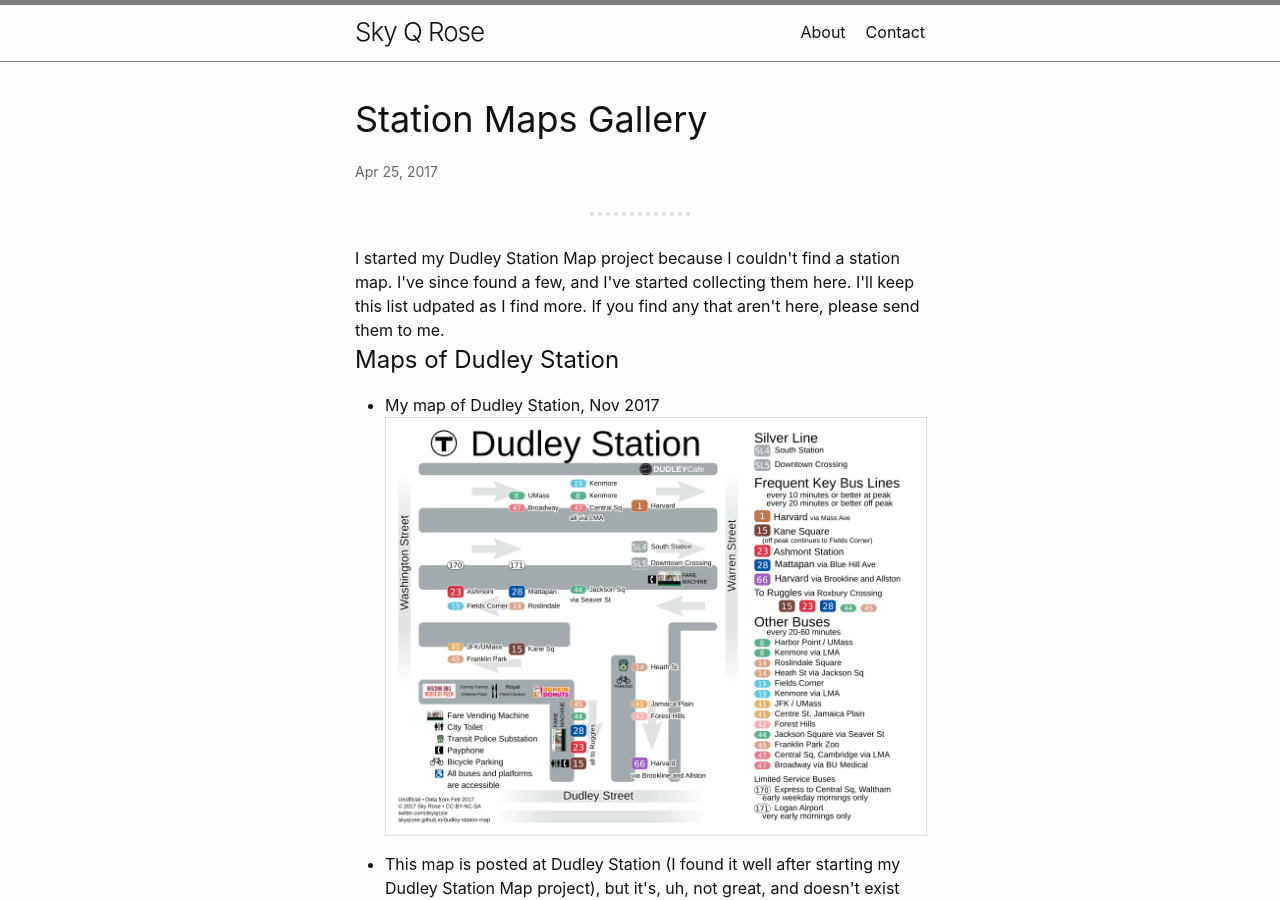
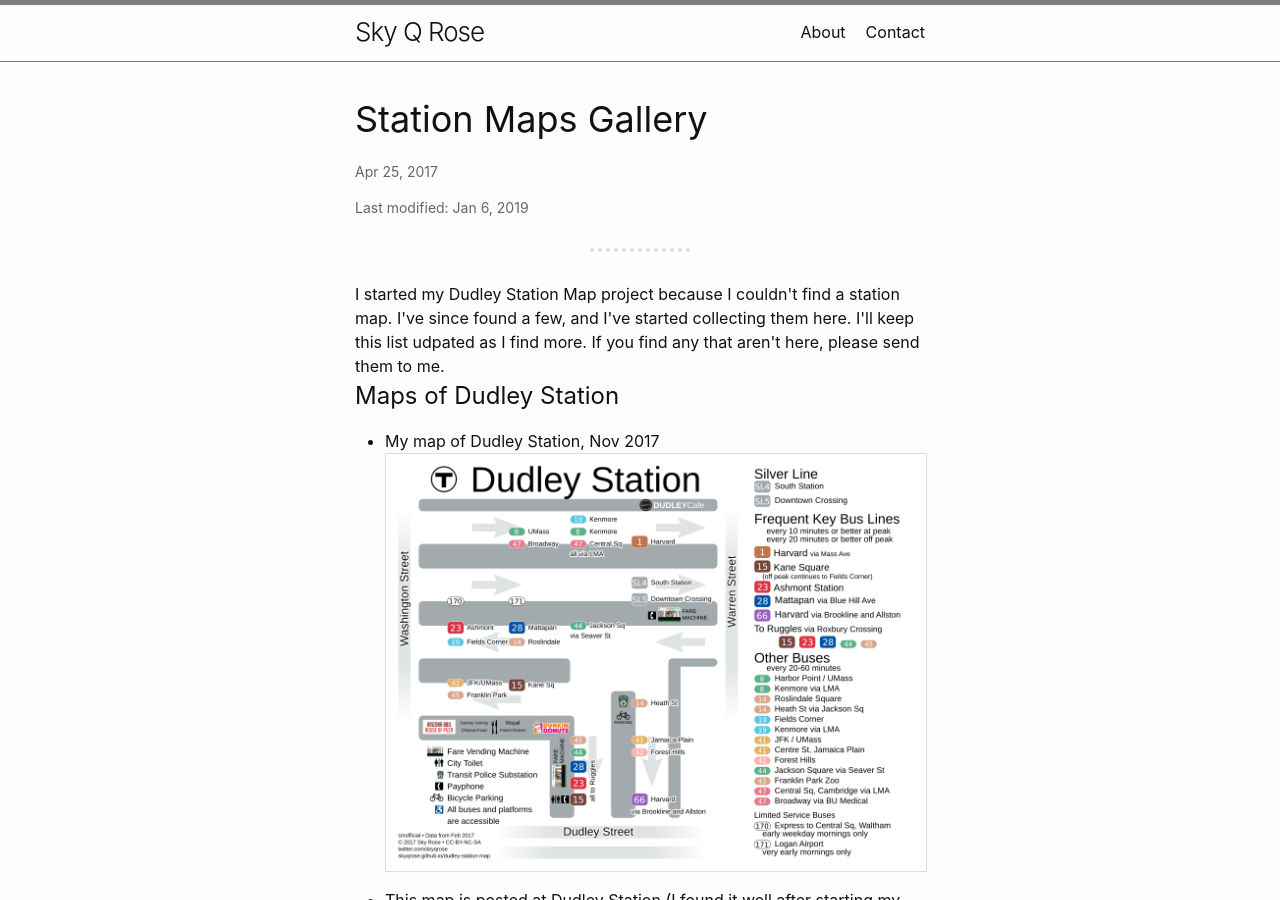
Before and after one commit to skyqrose/skyqrose, a Jekyll site: the page built from _posts/2017-04-25-station-maps-gallery.html, in a window 1280 px wide and 900 px high. Built offline with Jekyll 4.4.1, drawn with Linux system fonts in a browser that asks for light colours.

Commit message:
show last modified in post meta

```diff
--- a/_layouts/post.html
+++ b/_layouts/post.html
@@ -5,14 +5,29 @@
 
   <header>
     <h1 itemprop="name headline">{{ page.title | escape }}</h1>
+    {%- if page.author -%}
+      <p class="c-post__meta">
+        <span itemprop="author" itemscope itemtype="http://schema.org/Person">
+          <span itemprop="name">
+            {{ page.author }}
+          </span>
+        </span>
+      </p>
+    {%- endif -%}
+    {%- assign date_format = site.minima.date_format | default: "%b %-d, %Y" -%}
     <p class="c-post__meta">
       <time datetime="{{ page.date | date_to_xmlschema }}" itemprop="datePublished">
-        {%- assign date_format = site.minima.date_format | default: "%b %-d, %Y" -%}
         {{ page.date | date: date_format }}
       </time>
-      {%- if page.author -%}
-        • <span itemprop="author" itemscope itemtype="http://schema.org/Person"><span itemprop="name">{{ page.author }}</span></span>
-      {%- endif -%}</p>
+    </p>
+    {%- if page.last_modified -%}
+      <p class="c-post__meta">
+        Last modified:
+        <time datetime="{{ page.last_modified | date_to_xmlschema }}" itemprop="dateModified">
+          {{ page.last_modified | date: date_format }}
+        </time>
+      </p>
+    {%- endif -%}
   </header>
 
   <hr class="c-post__separator">
--- a/_posts/2017-04-25-station-maps-gallery.html
+++ b/_posts/2017-04-25-station-maps-gallery.html
@@ -3,7 +3,7 @@
 title: Station Maps Gallery
 description: A collection of MBTA station maps
 date: 2017-04-25
-last_modified: 2018-07-20
+last_modified: 2019-01-06
 cover: /assets/2017-04-25-station-maps-gallery/cover_dtx.jpg
 cover_alt: A map of Downtown Crossing
 
```
